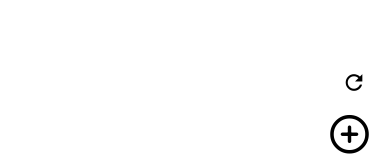
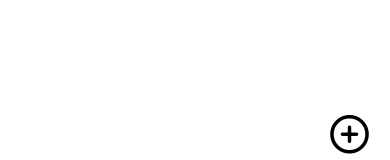
Before and after one commit to lucas-bretzke/FW7_Desafio, a React Native app: screen /SavedLinksScreen in a window 390 px wide. Shown: the part 663-823 px from the top of the page. Built offline with nearby package versions, Linux system fonts and the light colour scheme.

Commit message:
chore: removed unnecessary code, added types in services

```diff
--- /dev/null
+++ b/src/contexts/types/index.ts
@@ -0,0 +1,6 @@
+type IUser = {
+  id: number
+  name: string
+  email: string
+  token: string
+}
--- a/src/pages/SavedLinksScreen/index.tsx
+++ b/src/pages/SavedLinksScreen/index.tsx
@@ -3,7 +3,11 @@ import * as Clipboard from 'expo-clipboard'
 import { FontAwesome } from '@expo/vector-icons'
 import { FlatList, Text } from 'react-native'
 import { MaterialIcons, Feather } from '@expo/vector-icons'
-import { NavigationProp, useNavigation } from '@react-navigation/native'
+import {
+  NavigationProp,
+  useFocusEffect,
+  useNavigation
+} from '@react-navigation/native'
 import React, { useContext, useEffect, useState } from 'react'
 
 /**
@@ -177,13 +181,11 @@ export default function SavedLinksScreen() {
     )
   }
 
-  async function reloadData() {
-    getUrls()
-  }
-
-  useEffect(() => {
-    getUrls()
-  }, [])
+  useFocusEffect(
+    React.useCallback(() => {
+      getUrls()
+    }, [])
+  )
 
   return (
     <Container>
@@ -199,10 +201,6 @@ export default function SavedLinksScreen() {
         container={ContentModal()}
       />
 
-      <FloatButton style={{ right: '6%', bottom: '11%' }} onPress={reloadData}>
-        <MaterialIcons name='refresh' size={25} />
-      </FloatButton>
-
       <FloatButton onPress={() => navigation.navigate('CreateNewLinkScreen')}>
         <Feather name='plus-circle' size={42} />
       </FloatButton>
--- a/src/services/api.tsx
+++ b/src/services/api.tsx
@@ -10,7 +10,7 @@ export default {
     return response?.data
   },
 
-  postShortUrl: async (params: ITypeLink) => {
+  postShortUrl: async (params: IInputLink) => {
     const response = await http.post('/shortUrl', {
       user_id: params.user_id,
       code: params.code,
--- a/src/services/types/index.ts
+++ b/src/services/types/index.ts
@@ -1,4 +1,4 @@
-type ITypeLink = {
+type IInputLink = {
   code: string
   user_id: number
   description: string
```
